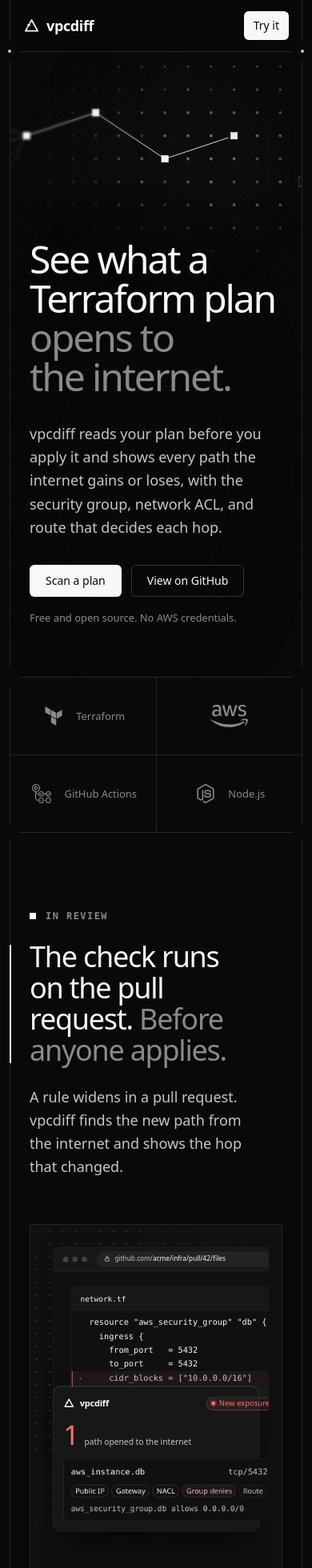
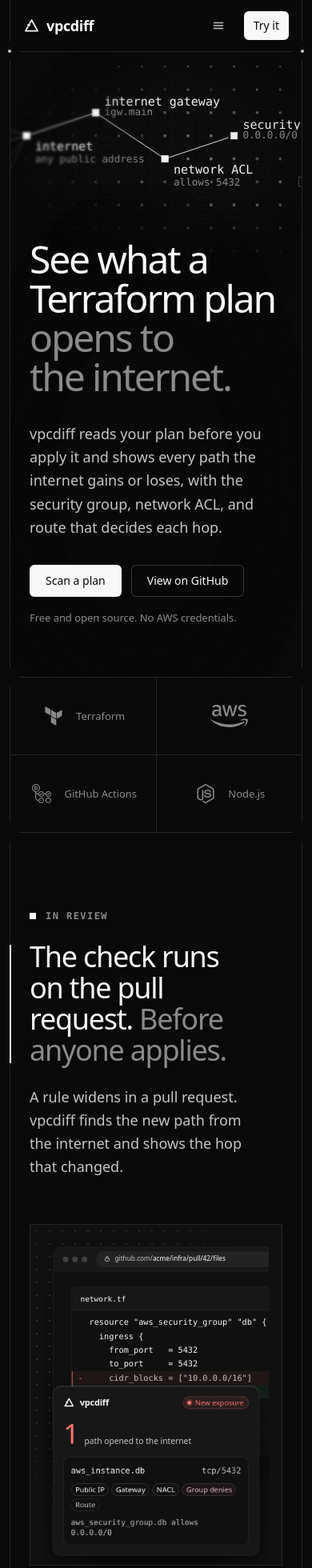
Before and after one commit to actions-marketplace-validations/isthatpratik_vpcdiff, a React (Vite) app in the folder apps/viewer/: page / in a window 390 px wide. Shown: the top 1960 px of the page at 80% size. Built offline with nearby package versions, Linux system fonts and the light colour scheme; a web font is replaced by a local one.

Commit message:
fix(site): mobile pass: hero labels, steady tab height, phone menu, hop chain, terminal wrap, PR card fit, touch targets (#72)

```diff
--- a/apps/viewer/src/site/Footer.tsx
+++ b/apps/viewer/src/site/Footer.tsx
@@ -45,7 +45,7 @@ const GROUPS: { title: string; links: [string, string][] }[] = [
 ];
 
 const LABEL = "font-litt-mono text-xs tracking-[0.12em] text-litt-fg-subtle uppercase";
-const LINK = "rounded-[4px] py-0.5 transition-colors duration-200 hover:text-litt-fg focus-visible:outline-2 focus-visible:outline-litt-focus";
+const LINK = "inline-block min-w-6 rounded-[4px] py-1 transition-colors duration-200 hover:text-litt-fg focus-visible:outline-2 focus-visible:outline-litt-focus";
 
 /**
  * The page's own report, in the CLI's words: what this page sends and stores. These are
@@ -96,7 +96,7 @@ export function Footer() {
           {GROUPS.map((g) => (
             <nav key={g.title} aria-label={g.title} className="grid content-start gap-4 bg-litt-canvas px-6 py-12 md:px-8 md:py-14">
               <p className={LABEL}>{g.title}</p>
-              <ul className="grid gap-2.5 text-litt-small text-litt-fg-muted">
+              <ul className="grid gap-1 text-litt-small text-litt-fg-muted">
                 {g.links.map(([l, h]) => (
                   <li key={l}>
                     <a href={h} className={`${LINK} ${l.endsWith(".txt") ? "font-litt-mono text-xs" : ""}`}>
--- a/apps/viewer/src/site/HeroDemo.tsx
+++ b/apps/viewer/src/site/HeroDemo.tsx
@@ -203,7 +203,7 @@ export function HeroDemo() {
     <Stage
       width={1040}
       height={460}
-      compact={{ below: 720, width: 358, height: 560 }}
+      compact={{ below: 720, width: 358, height: 520 }}
       initial={initial}
       poster={POSTER}
       script={script}
--- a/apps/viewer/src/site/Landing.tsx
+++ b/apps/viewer/src/site/Landing.tsx
@@ -1,4 +1,5 @@
-import { useEffect } from "react";
+import { useEffect, useState } from "react";
+import { MenuIcon, XIcon } from "@/components/litt/icons";
 import { Accordion, AccordionContent, AccordionItem, AccordionTrigger } from "@/components/litt/accordion";
 import { Tag } from "@/components/litt/tag";
 import { TooltipProvider } from "@/components/litt/tooltip";
@@ -33,17 +34,23 @@ const HOP_NAMES = ["Public IP", "Gateway", "NACL in", "Groups", "NACL out", "Rou
 function HopChain({ on }: { on: boolean }) {
   return (
     <ol className="relative grid grid-cols-6" aria-label="The six hops, in the order traffic meets them">
-      {HOP_NAMES.map((h, i) => (
-        <li key={h} className="relative grid content-start justify-items-start gap-3">
+      {/* On phones the labels alternate above and below the line, so each one has two
+          columns of room and stays on one line. */}
+      {HOP_NAMES.map((h, i) => {
+        const odd = i % 2 === 1;
+        return (
+        <li key={h} className="relative grid content-start justify-items-start gap-2 sm:gap-3">
           {i < HOP_NAMES.length - 1 && (
-            <span aria-hidden="true" className={`absolute top-[5px] left-3 h-px w-[calc(100%-12px)] origin-left bg-litt-fg transition-transform duration-500 ${EASE} ${on ? "scale-x-100" : "scale-x-0"}`} style={{ transitionDelay: `${200 + i * 160}ms` }} />
+            <span aria-hidden="true" className={`absolute top-[33px] left-3 sm:top-[5px] h-px w-[calc(100%-12px)] origin-left bg-litt-fg transition-transform duration-500 ${EASE} ${on ? "scale-x-100" : "scale-x-0"}`} style={{ transitionDelay: `${200 + i * 160}ms` }} />
           )}
+          <span className="h-5 font-litt-mono text-litt-caption whitespace-nowrap text-litt-fg-muted sm:hidden">{odd ? h : ""}</span>
           <span aria-hidden="true" className={`relative size-3 border border-litt-fg transition-colors duration-300 ${on ? "bg-litt-fg" : "bg-litt-canvas"}`} style={{ transitionDelay: `${120 + i * 160}ms` }} />
-          <span className="pr-2 font-litt-mono text-litt-caption leading-tight text-litt-fg-muted">{h}</span>
+          <span className={`font-litt-mono text-litt-caption leading-tight whitespace-nowrap text-litt-fg-muted sm:pr-2 sm:whitespace-normal ${odd ? "max-sm:invisible" : ""}`}>{h}</span>
         </li>
-      ))}
+        );
+      })}
       {/* After the chain fills, a soft light travels it, the way a packet meets each hop in order. */}
-      <li aria-hidden="true" className="pointer-events-none absolute top-[5px] left-1.5 h-px w-[83.333%]">
+      <li aria-hidden="true" className="pointer-events-none absolute top-[33px] left-1.5 h-px w-[83.333%] sm:top-[5px]">
         {on && (
           <span className="absolute inset-y-0 left-0 w-full opacity-0 motion-safe:animate-[hop-packet_4.2s_cubic-bezier(0.65,0,0.35,1)_1.6s_infinite]">
             <span className="absolute top-1/2 -left-[3px] size-[7px] -translate-y-1/2 rounded-full bg-litt-fg shadow-[0_0_0_3px_color-mix(in_oklab,var(--litt-fg)_14%,transparent),0_0_12px_2px_color-mix(in_oklab,var(--litt-fg)_35%,transparent)]" />
@@ -205,6 +212,15 @@ function NavLink({ href, children }: { href: string; children: string }) {
 
 /** The nav sits between the rails like a section of its own, over a frosted canvas. */
 function Nav() {
+  // The phone menu: the section links (hidden on small screens), the theme, and GitHub.
+  const [open, setOpen] = useState(false);
+  useEffect(() => {
+    if (!open) return;
+    const onKey = (e: KeyboardEvent) => e.key === "Escape" && setOpen(false);
+    window.addEventListener("keydown", onKey);
+    return () => window.removeEventListener("keydown", onKey);
+  }, [open]);
+  const icon = "absolute inset-0 m-auto size-4 transition-[opacity,transform] duration-200 ease-[cubic-bezier(0.23,1,0.32,1)] motion-reduce:transition-none";
   return (
     <header className="intro-nav fixed inset-x-0 top-0 z-40 bg-litt-canvas/75 backdrop-blur-xl">
       <div className="intro-rail relative mx-3 border-x border-litt-line sm:mx-6 xl:mx-auto xl:max-w-[1200px]">
@@ -216,7 +232,7 @@ function Nav() {
               </li>
             ))}
           </ul>
-          <a href="./" aria-label="vpcdiff home" className="flex items-center gap-2 focus-visible:outline-2 focus-visible:outline-litt-focus md:justify-self-center">
+          <a href="./" aria-label="vpcdiff home" className="flex h-10 items-center gap-2 focus-visible:outline-2 focus-visible:outline-litt-focus md:justify-self-center">
             <Wordmark size={18} />
           </a>
           <div className="flex items-center justify-end gap-1">
@@ -226,6 +242,17 @@ function Nav() {
             <span className="hidden sm:inline [&_a]:rounded-full">
               <GithubLink />
             </span>
+            <button
+              type="button"
+              aria-expanded={open}
+              aria-controls="phone-menu"
+              aria-label={open ? "Close menu" : "Open menu"}
+              onClick={() => setOpen((v) => !v)}
+              className="relative grid size-10 place-items-center rounded-[6px] text-litt-fg-muted transition-colors duration-200 hover:bg-litt-surface-2 hover:text-litt-fg focus-visible:outline-2 focus-visible:outline-litt-focus md:hidden"
+            >
+              <MenuIcon aria-hidden="true" className={`${icon} ${open ? "scale-75 rotate-90 opacity-0" : "opacity-100"}`} />
+              <XIcon aria-hidden="true" className={`${icon} ${open ? "opacity-100" : "scale-75 -rotate-90 opacity-0"}`} />
+            </button>
             <span className="ml-2">
               <Cta href={APP} primary size="sm">
                 Try it
@@ -233,6 +260,23 @@ function Nav() {
             </span>
           </div>
         </nav>
+        <div id="phone-menu" inert={!open} className={`grid transition-[grid-template-rows] duration-300 ease-[cubic-bezier(0.23,1,0.32,1)] motion-reduce:transition-none md:hidden ${open ? "grid-rows-[1fr]" : "grid-rows-[0fr]"}`}>
+          <div className="min-h-0 overflow-hidden">
+            <ul className="grid border-t border-litt-line px-4 py-2">
+              {NAV_LINKS.map(([l, h], i) => (
+                <li key={h} className={`transition-[opacity,transform] duration-300 ease-[cubic-bezier(0.23,1,0.32,1)] motion-reduce:transition-none ${open ? "translate-y-0 opacity-100" : "translate-y-2 opacity-0"}`} style={{ transitionDelay: open ? `${60 + i * 50}ms` : "0ms" }}>
+                  <a href={h} onClick={() => setOpen(false)} className="flex h-12 items-center text-base text-litt-fg-muted transition-colors duration-200 hover:text-litt-fg focus-visible:outline-2 focus-visible:outline-litt-focus">
+                    {l}
+                  </a>
+                </li>
+              ))}
+              <li className="flex items-center gap-2 border-t border-litt-line py-3">
+                <ThemeCycle className="text-litt-fg-subtle hover:bg-litt-surface-2 hover:text-litt-fg" />
+                <GithubLink />
+              </li>
+            </ul>
+          </div>
+        </div>
       </div>
       <Divider dots />
     </header>
--- a/apps/viewer/src/site/StepTabs.tsx
+++ b/apps/viewer/src/site/StepTabs.tsx
@@ -183,17 +183,36 @@ export function StepTabs() {
         onPointerLeave={() => setHover(false)}
         className="grid lg:grid-cols-[5fr_7fr]"
       >
-        <div key={step.id} className="grid content-start gap-4 px-6 py-12 md:px-16 md:py-16 animate-[step-in_500ms_ease-out_both]">
-          <h3 className="font-display text-3xl leading-tight font-normal tracking-[-0.03em] text-litt-fg">
-            {step.title}
-            <span className="block text-litt-fg-subtle">{step.rest}</span>
-          </h3>
-          <p className="max-w-[44ch] text-base leading-relaxed text-litt-fg-muted">{step.body}</p>
+        {/* Every step is rendered in the same grid cell and only the current one shows, so
+            the panel keeps the height of the tallest step and the page never shifts when
+            the tabs switch. Hidden steps are inert and hidden from screen readers. */}
+        <div className="grid">
+          {STEPS.map((st) => {
+            const on = st.id === step.id;
+            return (
+              <div key={st.id} aria-hidden={!on} inert={!on} className={`[grid-area:1/1] grid content-start gap-4 px-6 py-12 md:px-16 md:py-16 ${on ? "visible animate-[step-in_500ms_ease-out_both] motion-reduce:animate-none" : "invisible"}`}>
+                <h3 className="font-display text-3xl leading-tight font-normal tracking-[-0.03em] text-litt-fg">
+                  {st.title}
+                  <span className="block text-litt-fg-subtle">{st.rest}</span>
+                </h3>
+                <p className="max-w-[44ch] text-base leading-relaxed text-litt-fg-muted">{st.body}</p>
+              </div>
+            );
+          })}
         </div>
         <Plate className="min-h-[320px] border-t border-litt-line lg:border-t-0 lg:border-l" inset="pt-10 pl-8 sm:pt-14 sm:pl-14">
-          <PanelWindow key={step.id} title={step.panelTitle} className="min-h-[300px] animate-[step-in_500ms_ease-out_both]">
-            {step.panel}
-          </PanelWindow>
+          <div className="grid">
+            {STEPS.map((st) => {
+              const on = st.id === step.id;
+              return (
+                <div key={st.id} aria-hidden={!on} inert={!on} className={`[grid-area:1/1] ${on ? "visible animate-[step-in_500ms_ease-out_both] motion-reduce:animate-none" : "invisible"}`}>
+                  <PanelWindow title={st.panelTitle} className="h-full min-h-[300px]">
+                    {st.panel}
+                  </PanelWindow>
+                </div>
+              );
+            })}
+          </div>
         </Plate>
       </div>
     </div>
--- a/apps/viewer/src/site/Terminal.tsx
+++ b/apps/viewer/src/site/Terminal.tsx
@@ -238,7 +238,7 @@ export function CliSection() {
         <div role="img" aria-label="Terminal: vpcdiff asks which plan to read, then shows that the plan opens aws_instance.db on tcp/5432 to the internet, decided by a security group rule." className="pt-8 pl-6 sm:pt-12 sm:pl-12">
           <div aria-hidden="true" className={WINDOW}>
             <WindowBar title="~/infra" />
-            <div className="h-[460px] overflow-hidden px-5 py-4 font-litt-mono text-[12.5px] leading-[20px] text-litt-fg-muted sm:text-[13px]">
+            <div className="h-[520px] overflow-hidden px-5 py-4 font-litt-mono text-[12.5px] leading-[20px] text-litt-fg-muted max-sm:[&_.whitespace-pre]:whitespace-pre-wrap max-sm:[&_.whitespace-pre]:[overflow-wrap:anywhere] sm:h-[460px] sm:text-[13px]">
               <Screen step={step} typed={typed} />
             </div>
           </div>
--- a/apps/viewer/src/site/hero-demo.css
+++ b/apps/viewer/src/site/hero-demo.css
@@ -345,3 +345,16 @@
 .hero-demo .hd-url-path {
   color: var(--litt-fg);
 }
+
+/* Phone layout: the check card is narrower, so its hop chips wrap and the status pill is
+   a little tighter, keeping everything inside the card. */
+.hero-demo .hd-satellite--compact .hd-hops {
+  flex-wrap: wrap;
+}
+.hero-demo .hd-satellite--compact .hd-status {
+  padding: 2px 8px 2px 7px;
+  font-size: 11.5px;
+}
+.hero-demo .hd-satellite--compact .hd-row {
+  min-width: 0;
+}
```
Also changed, not shown: apps/viewer/src/site/PathField.tsx (+6 -4 lines), 1 other file (tests, documents, lock files or other folders).
